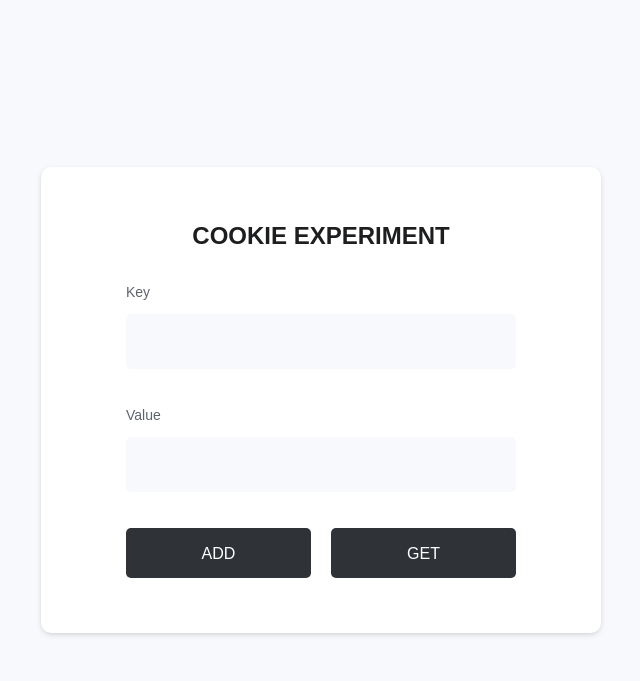
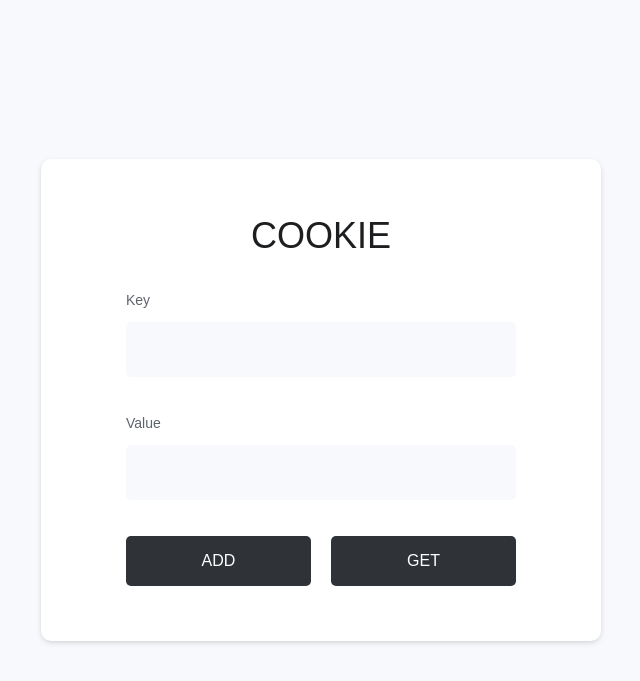
Before and after one commit to lixelv/cookie, a FastAPI app: page / in a window 1280 px wide. Shown: the top 681 px of the page, without its empty margins (319-959 px from the left). Run offline with FastAPI, Linux system fonts and the light colour scheme.

Commit message:
cosmetic changes

```diff
--- a/static/style.css
+++ b/static/style.css
@@ -54,12 +54,11 @@ body, html {
 
 .login100-form-title {
     display: block;
-    font-size: 24px;
+    font-size: 36px;
     color: var(--lt-color-text-dark);
     line-height: 1.2;
     text-align: center;
-    margin-bottom: 32px;
-    font-weight: bold;
+    margin-bottom: 32px
 }
 
 .txt1 {
--- a/templates/index.html
+++ b/templates/index.html
@@ -9,7 +9,7 @@
 <body>
     <div class="wrap-login100">
         <form class="login100-form" autocomplete="off">
-            <span class="login100-form-title">COOKIE EXPERIMENT</span>
+            <span class="login100-form-title">COOKIE</span>
             <span class="txt1">Key</span>
             <div class="wrap-input100">
                 <input class="input100" type="text" id="key_input">
```
